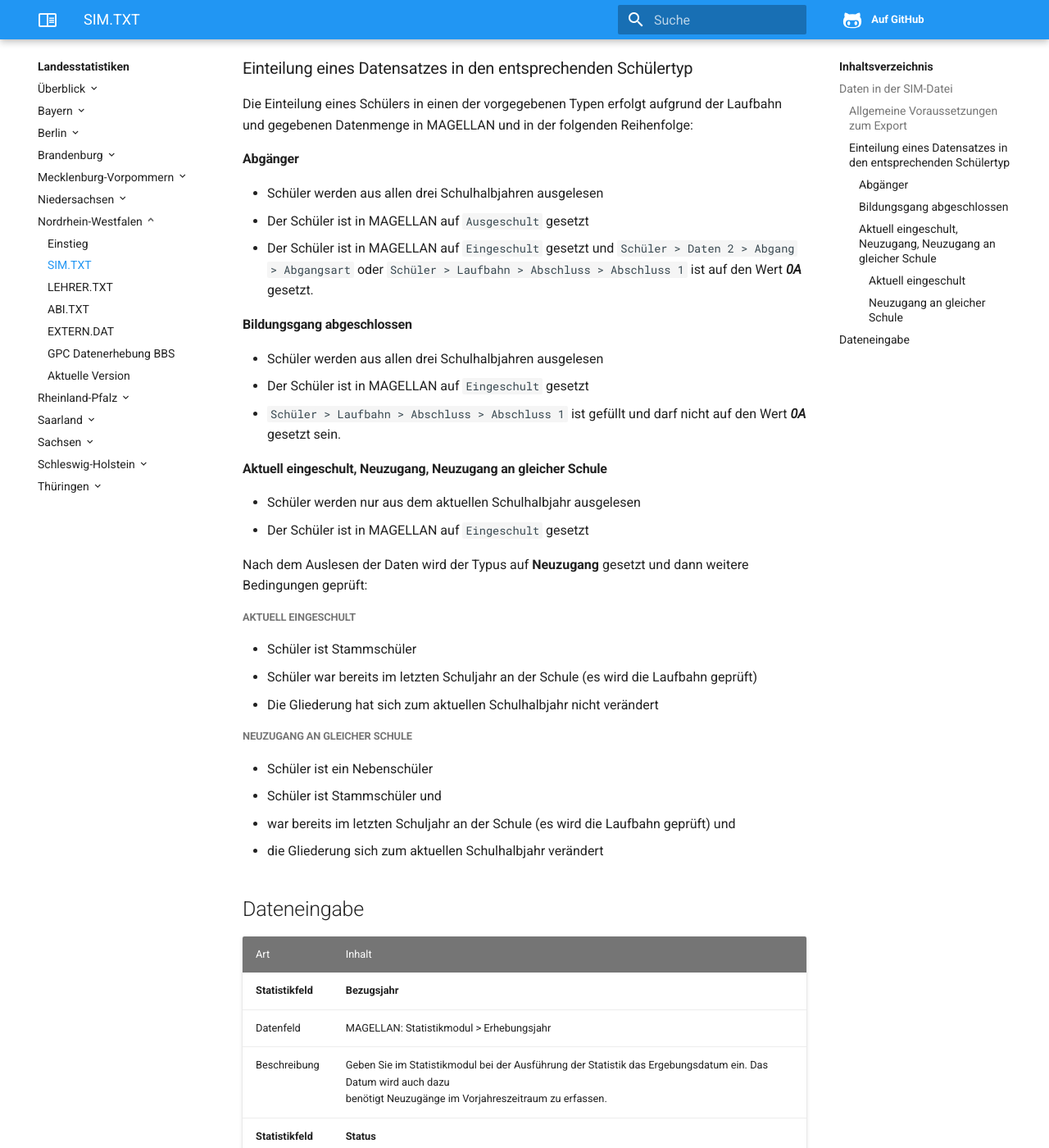
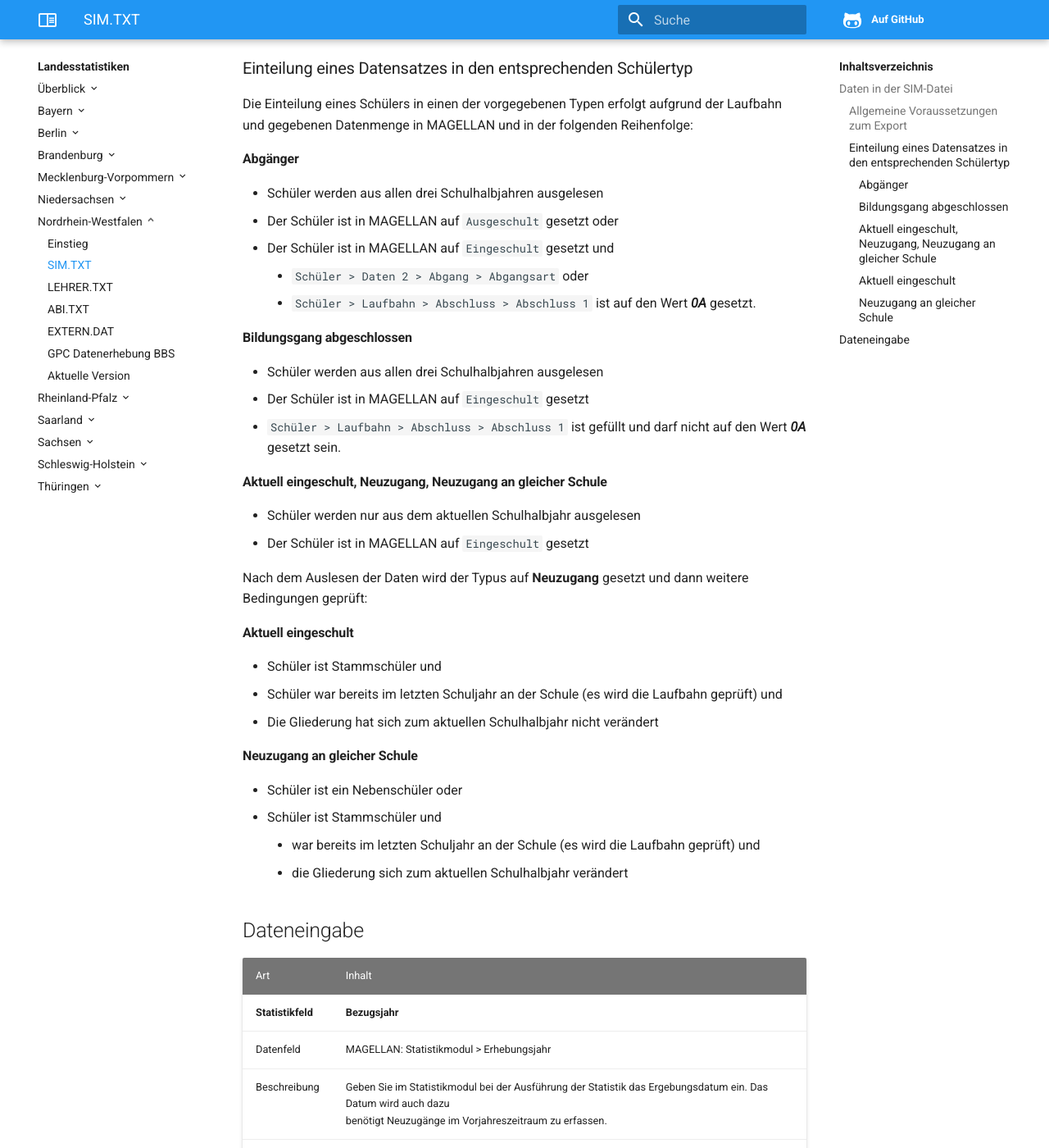
Before and after one commit to stuebersystems/doc.ls.de, an MkDocs documentation site: the page built from docs/nordrhein-westfalen/schuelerdaten.md, in a window 1280 px wide and 1400 px high, scrolled down 966 px. Shown: the whole window at 82% size. Built offline with MkDocs 1.6.1, drawn with Linux system fonts in a browser that asks for light colours.

Commit message:
* REFACTORING: NRW-Statistik

```diff
--- a/docs/nordrhein-westfalen/schuelerdaten.md
+++ b/docs/nordrhein-westfalen/schuelerdaten.md
@@ -25,8 +25,10 @@ Die Einteilung eines Schülers in einen der vorgegebenen Typen erfolgt aufgrund
 #### Abgänger
 
 - Schüler werden aus allen drei Schulhalbjahren ausgelesen
-- Der Schüler ist in MAGELLAN auf `Ausgeschult` gesetzt
-- Der Schüler ist in MAGELLAN auf `Eingeschult` gesetzt und `Schüler > Daten 2 > Abgang > Abgangsart` oder `Schüler > Laufbahn > Abschluss > Abschluss 1`  ist auf den Wert ***0A*** gesetzt.
+- Der Schüler ist in MAGELLAN auf `Ausgeschult` gesetzt oder
+- Der Schüler ist in MAGELLAN auf `Eingeschult` gesetzt und
+    - `Schüler > Daten 2 > Abgang > Abgangsart` oder
+    - `Schüler > Laufbahn > Abschluss > Abschluss 1`  ist auf den Wert ***0A*** gesetzt.
 
 #### Bildungsgang abgeschlossen
 
@@ -41,18 +43,18 @@ Die Einteilung eines Schülers in einen der vorgegebenen Typen erfolgt aufgrund
 
 Nach dem Auslesen der Daten wird der Typus auf **Neuzugang** gesetzt und dann weitere Bedingungen geprüft:
 
-##### Aktuell eingeschult
+#### Aktuell eingeschult
 
-- Schüler ist Stammschüler
-- Schüler war bereits im letzten Schuljahr an der Schule (es wird die Laufbahn geprüft)
+- Schüler ist Stammschüler und
+- Schüler war bereits im letzten Schuljahr an der Schule (es wird die Laufbahn geprüft) und
 - Die Gliederung hat sich zum aktuellen Schulhalbjahr nicht verändert
 
-##### Neuzugang an gleicher Schule
+#### Neuzugang an gleicher Schule
 
-- Schüler ist ein Nebenschüler
+- Schüler ist ein Nebenschüler oder
 - Schüler ist Stammschüler und
-  - war bereits im letzten Schuljahr an der Schule (es wird die Laufbahn geprüft) und
-  - die Gliederung sich zum aktuellen Schulhalbjahr verändert
+    - war bereits im letzten Schuljahr an der Schule (es wird die Laufbahn geprüft) und
+    - die Gliederung sich zum aktuellen Schulhalbjahr verändert
 
 ## Dateneingabe
 
```
